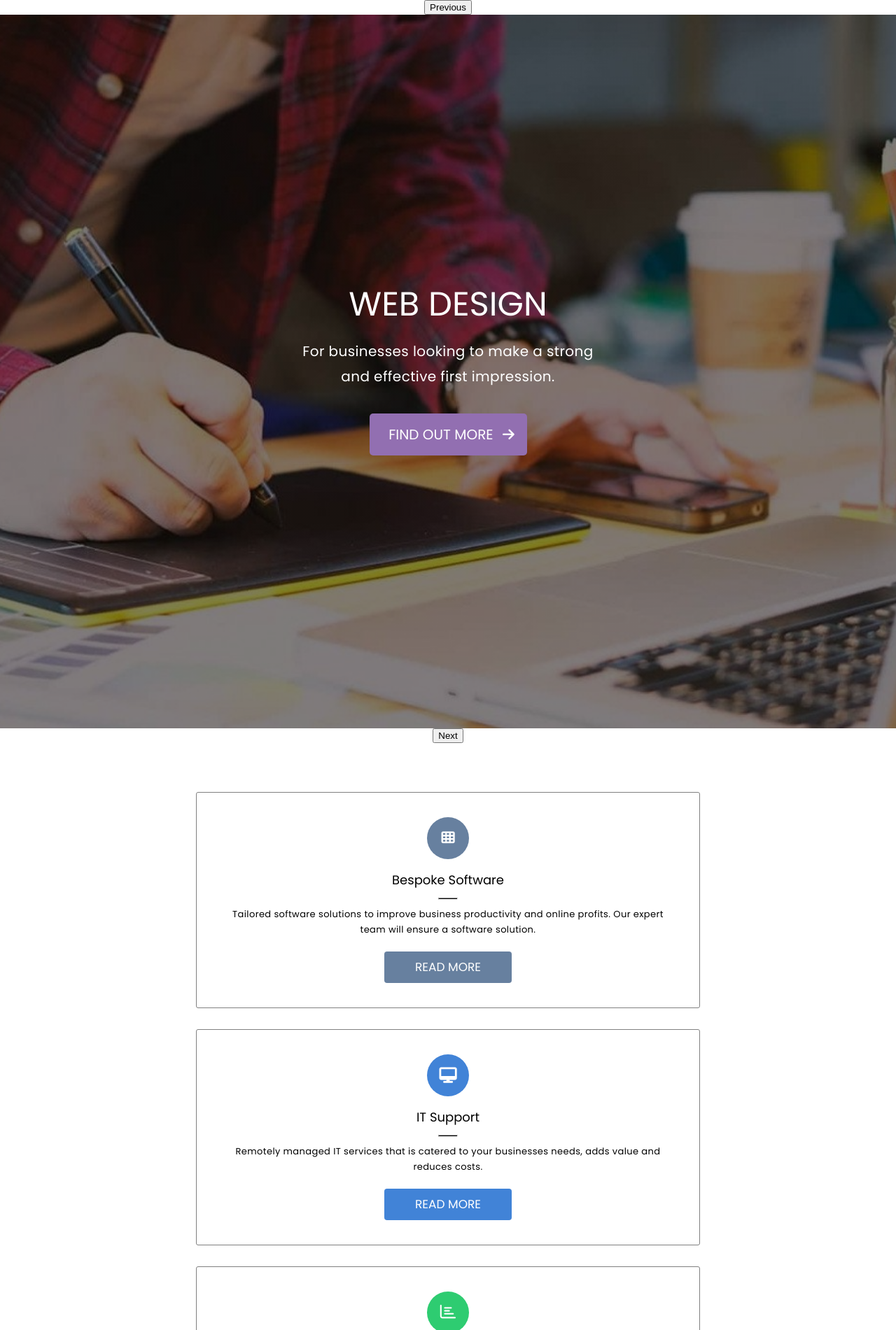
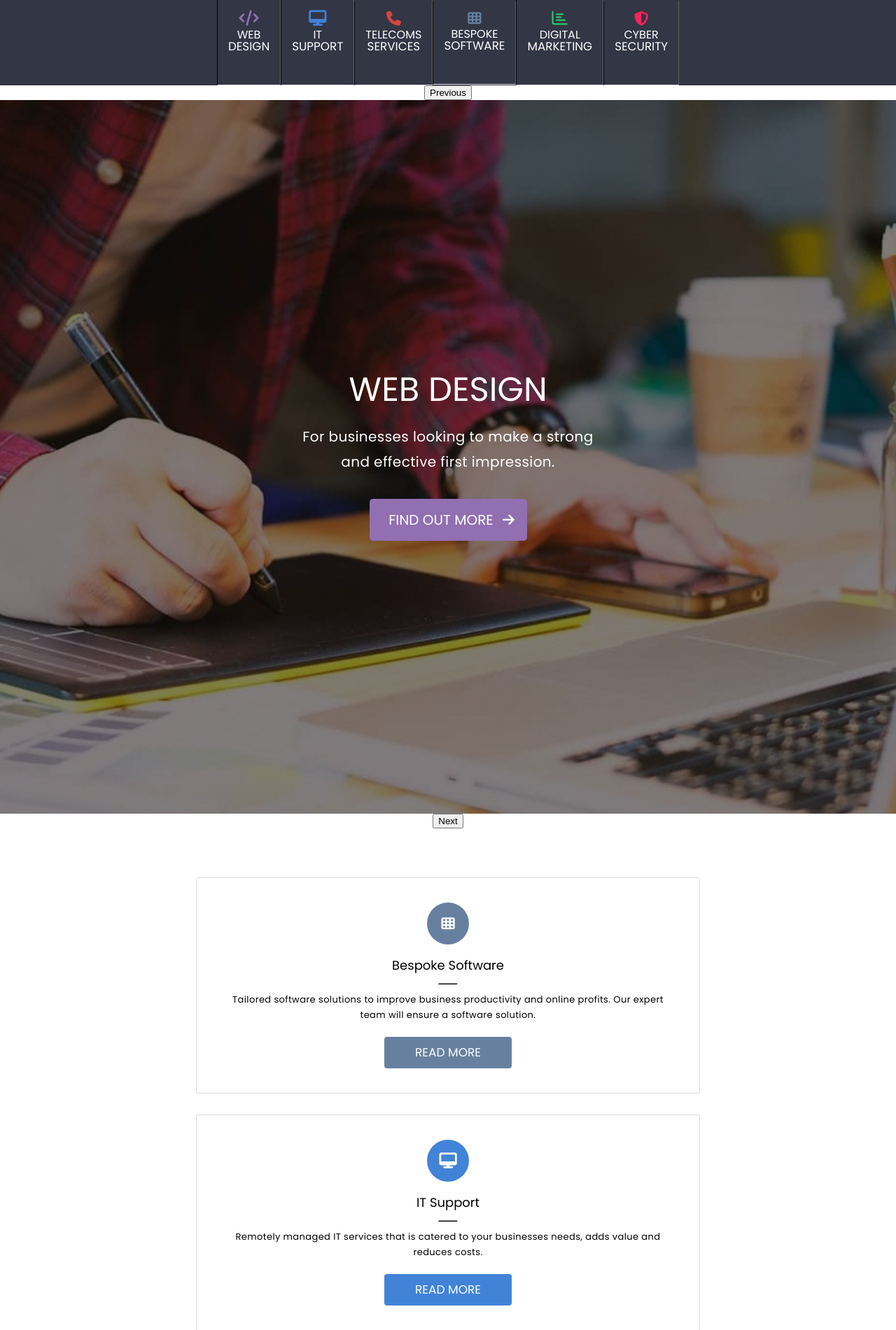
Before and after one commit to Hexagonsun70/HTML-CSS-REFLECTION, a PHP site: page / in a window 1280 px wide. Shown: the part 156-2057 px from the top of the page at 70% size. Run offline with PHP 8.4, Linux system fonts and the light colour scheme; some libraries are stand-ins or nearby versions.

Commit message:
Fixed compiler error, got @use working. Began making nav-bar header.

```diff
--- a/css/styles.css
+++ b/css/styles.css
@@ -123,6 +123,78 @@ hr {
   justify-content: space-around;
 }
 
+.nav-bar {
+  display: flex;
+  align-items: center;
+  justify-content: center;
+  background-color: #333645;
+}
+
+.bar-wrapper {
+  display: flex;
+  align-items: flex-start;
+  flex-direction: row;
+  font-family: poppins;
+}
+
+.child-wrapper {
+  display: flex;
+  justify-content: center;
+  align-items: center;
+}
+
+.bar-child {
+  flex-basis: 12.5%;
+  display: flex;
+  align-items: center;
+  flex-direction: column;
+  background-color: #333645;
+  border-right: 1px solid #666;
+  border-left: 1px solid black;
+  border-bottom: 1px solid #DDD;
+  color: white;
+  padding: 15px;
+}
+.bar-child div {
+  margin-bottom: 5px;
+}
+
+#web-icon {
+  color: #926fb1;
+}
+
+#it-icon {
+  color: #4183d7;
+}
+
+#tele-icon {
+  color: #D64541;
+}
+
+#bespoke-icon {
+  color: #67809F;
+}
+
+#digi-icon {
+  color: #2ecc71;
+}
+
+#cyber-icon {
+  color: #F62459;
+}
+
+.sml-txt, .lrg-txt {
+  text-transform: uppercase;
+}
+
+.sml-text {
+  font-size: 0.7rem;
+}
+
+.lrg-txt {
+  font-size: 1.05rem;
+}
+
 .carousel {
   font-family: poppins;
   color: white;
@@ -153,7 +225,7 @@ hr {
 }
 
 .caro-link {
-  background-color: mediumpurple;
+  background-color: #926fb1;
   text-transform: uppercase;
   color: white;
   margin: auto;
@@ -168,15 +240,6 @@ hr {
   font-size: 1.2rem;
 }
 
-/*
-  Carousel/Info-box button palette:
-    #926fb1 Web Design (developer Training)
-    #4183d7 IT support
-    #D64541 Telecoms Services
-    #67809F Bespoke
-    #2ECC71 Digital Marketing
-    #F62459 Cyber Security
- */
 #caro-link1 {
   background-color: #926fb1;
 }
@@ -194,12 +257,16 @@ hr {
 }
 
 #caro-link5 {
-  background-color: #2ECC71;
+  background-color: #2ecc71;
   width: 350px;
 }
 
 #caro-link6 {
   background-color: #F62459;
+}
+
+.caro-link:hover {
+  filter: brightness(85%);
 }
 
 #caro1 {
@@ -273,7 +340,7 @@ hr {
   justify-content: center;
   align-items: center;
   padding: 35px;
-  border: 1px solid grey;
+  border: 1px solid #DDD;
   width: auto;
   max-width: 720px;
   border-radius: 3px;
@@ -532,7 +599,6 @@ strong {
   border-radius: 5px;
 }
 
-/* News Section divider */
 .span-n-line {
   font-family: poppins-bold;
   text-transform: uppercase;
@@ -606,9 +672,9 @@ strong {
 }
 
 .info-date {
-  border-left: solid 1px grey;
-  border-bottom: solid 1px grey;
-  border-right: solid 1px grey;
+  border-left: solid 1px #DDD;
+  border-bottom: solid 1px #DDD;
+  border-right: solid 1px #DDD;
   padding: 30px;
 }
 
@@ -694,15 +760,6 @@ strong {
   background-color: #4183d7;
 }
 
-/*
-  Carousel/Info-box button palette:
-    #926fb1 Web Design (developer Training)
-    #4183d7 IT support
-    #D64541 Telecoms Services
-    #67809F Bespoke
-    #2ECC71 Digital Marketing
-    #F62459 Cyber Security
- */
 .sign-up {
   display: flex;
   font-family: poppins;
@@ -882,6 +939,7 @@ footer a:hover {
 .client-bar {
   padding: 50px 0;
   box-shadow: top;
+  display: none;
 }
 
 .client-parent {
@@ -893,6 +951,7 @@ footer a:hover {
 .client-img {
   height: auto;
   width: auto;
+  position: relative;
 }
 
 .bw-img {
@@ -914,10 +973,6 @@ footer a:hover {
 }
 .client-img:hover .arrow {
   --scale: 1;
-}
-
-.client-img {
-  position: relative;
 }
 
 .arrow-box, .arrow {
@@ -964,3 +1019,9 @@ footer a:hover {
   border: var(--arrow-size) solid transparent;
   border-top-color: #333645;
 }
+
+@media (min-width: 768px) {
+  .client-bar {
+    display: block;
+  }
+}
--- a/index.html
+++ b/index.html
@@ -30,6 +30,93 @@
     </div>
     <input class="search" type="text" placeholder="Search..." name="search-bar">
   </header>
+
+  <section class="nav-bar">
+      <div class="spacer"></div>
+      <div class="bar-wrapper">
+
+
+
+        <div class="child-wrapper">
+
+            <div class="bar-child">
+              <div class="bar-icon" id="bar-icon1">
+                <i class="fas fa-code" id="web-icon"></i>
+              </div>
+              <span class="sml-txt">web</span>
+              <span class="lrg-txt">design</span>
+              <div class="bar-tt">
+                <ul>
+                </ul>
+              </div>
+            </div>
+
+
+            <div class="bar-child">
+              <div class="bar-icon" id="bar-icon1">
+                <i class="fas fa-desktop" id="it-icon"></i>
+              </div>
+              <span class="sml-txt">it</span>
+              <span class="lrg-txt">support</span>
+              <div class="bar-tt">
+                <ul>
+                </ul>
+              </div>
+            </div>
+
+
+          <div class="bar-child">
+            <div class="bar-icon" id="bar-icon1">
+              <i class="fas fa-phone" id="tele-icon"></i>
+            </div>
+            <span class="sml-txt">telecoms</span>
+            <span class="lrg-txt">services</span>
+            <div class="bar-tt">
+              <ul>
+              </ul>
+            </div>
+          </div>
+
+          <div class="bar-child">
+            <div class="bar-icon" id="bar-icon1">
+              <i class="fas fa-th" id="bespoke-icon"></i>
+            </div>
+            <span class="sml-txt">bespoke</span>
+            <span class="lrg-txt">software</span>
+            <div class="bar-tt">
+              <ul>
+              </ul>
+            </div>
+          </div>
+
+          <div class="bar-child">
+            <div class="bar-icon" id="bar-icon1">
+              <i class="far fa-chart-bar" id="digi-icon"></i>
+            </div>
+            <span class="sml-txt">digital</span>
+            <span class="lrg-txt">marketing</span>
+            <div class="bar-tt">
+              <ul>
+              </ul>
+            </div>
+          </div>
+
+          <div class="bar-child">
+            <div class="bar-icon" id="bar-icon1">
+              <i class="fas fa-shield-alt" id="cyber-icon"></i>
+            </div>
+            <span class="sml-txt">cyber</span>
+            <span class="lrg-txt">security</span>
+            <div class="bar-tt">
+              <ul>
+              </ul>
+            </div>
+          </div>
+        </div>
+      </div>
+      <div class="spacer"></div>
+
+  </section>
 
   <main>
 
--- a/scss/abstracts/_colours.scss
+++ b/scss/abstracts/_colours.scss
@@ -7,11 +7,21 @@ $bespoke-col: #67809F;
 $marketing-col: #2ecc71;
 $cyber-col: #F62459;
 
-#333645;
+//Background (bg) Colours
 
-#22242E
+$dark-bg: #333645;
+$news-bg: #f3f3f3;
+$input-bg: #DDD;
 
-#DDD
+// Social Media Colours
 
-#777
-//
+$box-col: #262834;
+$fb-blue: #3b5988;
+$twitter-blue: #00aced;
+$linked-in-blue: #0077b5;
+
+//#22242E
+
+// #DDD
+
+// #777
--- a/scss/partials/_768px_breakpoint.scss
+++ b/scss/breakpoints/_tablet_breakpoint.scss
@@ -4,7 +4,16 @@
 
 // News section reduces to two items both sharing the same row.
 
-// Example website bar beaneath news appears.
+// Client website bar beaneath news appears.
+
+@media (min-width:768px) {
+  .client-bar {
+    display: block;
+  }
+
+}
+
+
 
 // The footer splits into two columns:
 // 1st col: Contact and Website sections.
--- a/scss/partials/_425_breakpoint.scss
+++ /dev/null
@@ -1,5 +0,0 @@
-@media (min-width:768px) {
-  client-bar {
-    display: none;
-  }
-}
--- a/scss/partials/_about.scss
+++ b/scss/partials/_about.scss
@@ -1,7 +1,9 @@
+@use '../abstracts' as *;
+
 .nm-info {
 	font-family: poppins;
   /* background-image: url(img/about.png); */
-  background-color: #333645;
+  background-color: $dark-bg;
   color: white;
 	padding: 50px 15px;
 }
@@ -30,7 +32,7 @@ strong {
 	justify-content: center;
 	align-items: center;
 	background-color: white;
-  color: #333645;
+  color: $dark-bg;
 	text-transform: uppercase;
 	font-size: 17px;
 	line-height: 35px;
--- a/scss/partials/_client_websites.scss
+++ b/scss/partials/_client_websites.scss
@@ -1,6 +1,9 @@
+@use '../abstracts' as *;
+
 .client-bar {
   padding: 50px 0;
   box-shadow: top;
+  display: none;
 }
 
 .client-parent {
@@ -12,6 +15,7 @@
 .client-img {
   height: auto;
   width: auto;
+  position: relative;
 }
 
 // These two rules makes the b&w image visible and the coloured invisible.
@@ -43,7 +47,7 @@
 }
 
 .client-img {
-  position: relative;
+
 }
 
 // Tooltip Rules
@@ -72,7 +76,7 @@
   font-family: poppins;
   text-align: center;
   color: white;
-  background: #333645;
+  background: $dark-bg;
 }
 
 .client-img h3 {
@@ -98,5 +102,5 @@
   --translate-y: calc(-1 * var(--arrow-size));
 
   border: var(--arrow-size) solid transparent;
-  border-top-color: #333645;
+  border-top-color: $dark-bg;
 }
--- a/scss/partials/_footer.scss
+++ b/scss/partials/_footer.scss
@@ -1,17 +1,11 @@
-// Variable Definitions:
-
-$fb-blue: #3b5988;
-$twitter-blue: #00aced;
-$linked-in-blue: #0077b5;
-
-//
+@use 'abstracts' as *;
 
 footer {
   font-family: poppins;
 	letter-spacing: 0.4;
   font-size: 13px;
   line-height: 22px;
-  background-color: #333645;
+  background-color: $dark-bg;
   color: white;
   padding: 50px 0;
 }
@@ -73,7 +67,7 @@ footer a {
   width: 100%;
   height: 55px;
   float: left;
-  background-color: #262834;
+  background-color: $box-col;
 }
 
 .soc-con-3 {
@@ -93,6 +87,5 @@ footer a {
 }
 
 .soc-con-4 {
-  background-color: #333645;
-
+  background-color: $dark-bg;
 }
--- a/scss/partials/_header.scss
+++ b/scss/partials/_header.scss
@@ -1,3 +1,5 @@
+@use '../abstracts' as *;
+
 .logo {
 	margin: 10px auto 10px 10px;
 }
--- a/scss/partials/_info_boxes.scss
+++ b/scss/partials/_info_boxes.scss
@@ -1,13 +1,4 @@
-// Variable Definitions:
-
-$web-col: #926fb1;
-$it-col: #4183d7;
-$tele-col: #D64541;
-$bespoke-col: #67809F;
-$marketing-col: #2ecc71;
-$cyber-col: #F62459;
-
-//
+@use '../abstracts' as *;
 
 .anchor-wrapper {
 	  margin: 30px 0 0;
@@ -42,7 +33,7 @@ $cyber-col: #F62459;
   justify-content: center;
   align-items: center;
   padding: 35px;
-  border: 1px solid grey;
+  border: 1px solid $input-bg;
 	width: auto;
   max-width: 720px;
   border-radius: 3px;
--- /dev/null
+++ b/scss/partials/_nav_bar.scss
@@ -0,0 +1,74 @@
+@use "../abstracts" as *;
+
+.nav-bar {
+  display: flex;
+  align-items: center;
+  justify-content: center;
+  background-color: $dark-bg;
+}
+
+.bar-wrapper {
+  display: flex;
+  align-items: flex-start;
+  flex-direction: row;
+  font-family: poppins;
+}
+
+.child-wrapper {
+  display: flex;
+  justify-content: center;
+  align-items: center;
+}
+
+.bar-child {
+  flex-basis: 12.5%;
+  display: flex;
+  align-items: center;
+  flex-direction: column;
+  background-color: $dark-bg;
+  border-right: 1px solid #666;
+  border-left: 1px solid  black;
+  border-bottom: 1px solid #DDD;
+  color: white;
+  padding: 15px;
+  & div {
+    margin-bottom: 5px;
+  }
+
+}
+
+
+#web-icon {
+  color: $web-col;
+}
+
+#it-icon {
+  color: $it-col;
+}
+
+#tele-icon {
+  color: $tele-col;
+}
+
+#bespoke-icon {
+  color:$bespoke-col;
+}
+
+#digi-icon {
+  color: $marketing-col;
+}
+
+#cyber-icon {
+  color: $cyber-col;
+}
+
+.sml-txt, .lrg-txt {
+  text-transform: uppercase;
+}
+
+.sml-text {
+  font-size: .7rem;
+}
+.lrg-txt {
+  font-size: 1.05rem;
+}
--- a/scss/partials/_sign_up.scss
+++ b/scss/partials/_sign_up.scss
@@ -1,9 +1,11 @@
+@use '../abstracts' as *;
+
 .sign-up {
   display: flex;
   font-family: poppins;
-  color: #333645;
+  color: $dark-bg;
   padding: 50px 30px;
-  background-color: #DDD;
+  background-color: $input-bg;
   letter-spacing: 0.4;
   font-size: 16px;
 }
@@ -63,7 +65,7 @@
 }
 
 #privacy-link {
-  color: #333645;
+  color: $dark-bg;
   text-decoration: underline;
 }
 
@@ -75,7 +77,7 @@
 }
 
 .btn {
-  background-color: #333645;
+  background-color: $dark-bg;
   border: none;
   color: white;
   padding: 5px 15px;
--- a/scss/styles.scss
+++ b/scss/styles.scss
@@ -1,24 +1,14 @@
-
-@import "partials/_reset.scss",
-
-        "partials/general_selectors.scss",
-
-        "partials/_fonts.scss",
-
-        "partials/_header.scss",
-
-        "partials/_carousel.scss",
-
-        "partials/_info_boxes.scss",
-
-        "partials/_about.scss",
-
-        "partials/_news",
-
-        "partials/_sign_up.scss",
-
-        "partials/_footer.scss",
-
-        "partials/_client_websites.scss",
-
-        "partials/_425_breakpoint.scss";
+@use "partials/_reset.scss";
+@use "partials/general_selectors.scss";
+@use "partials/_fonts.scss";
+@use "partials/_header.scss";
+@use "partials/_nav_bar.scss";
+@use "partials/_carousel.scss";
+@use "partials/_info_boxes.scss";
+@use "partials/_about.scss";
+@use "partials/_news.scss";
+@use "partials/_sign_up.scss";
+@use "partials/_footer.scss";
+@use "partials/_client_websites.scss";
+@use "breakpoints/_mobile_breakpoint.scss";
+@use "breakpoints/_tablet_breakpoint.scss";
```
Also changed, not shown: scss/partials/_carousel.scss (+0 -10 lines), scss/partials/_news.scss (+12 -26 lines), scss/abstracts/_fonts.scss (added), scss/breakpoints/_mobile_breakpoint.scss (added).
